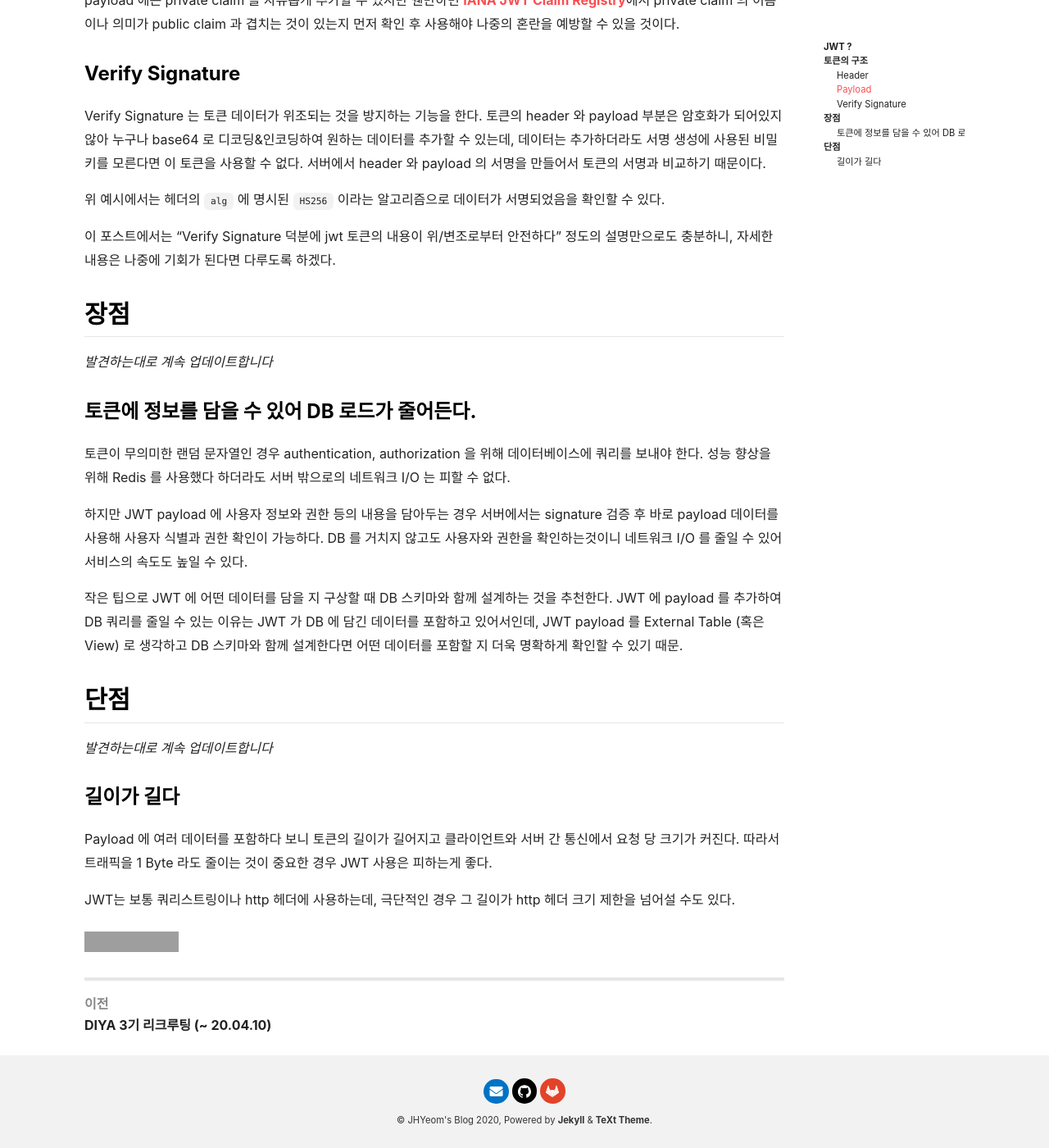
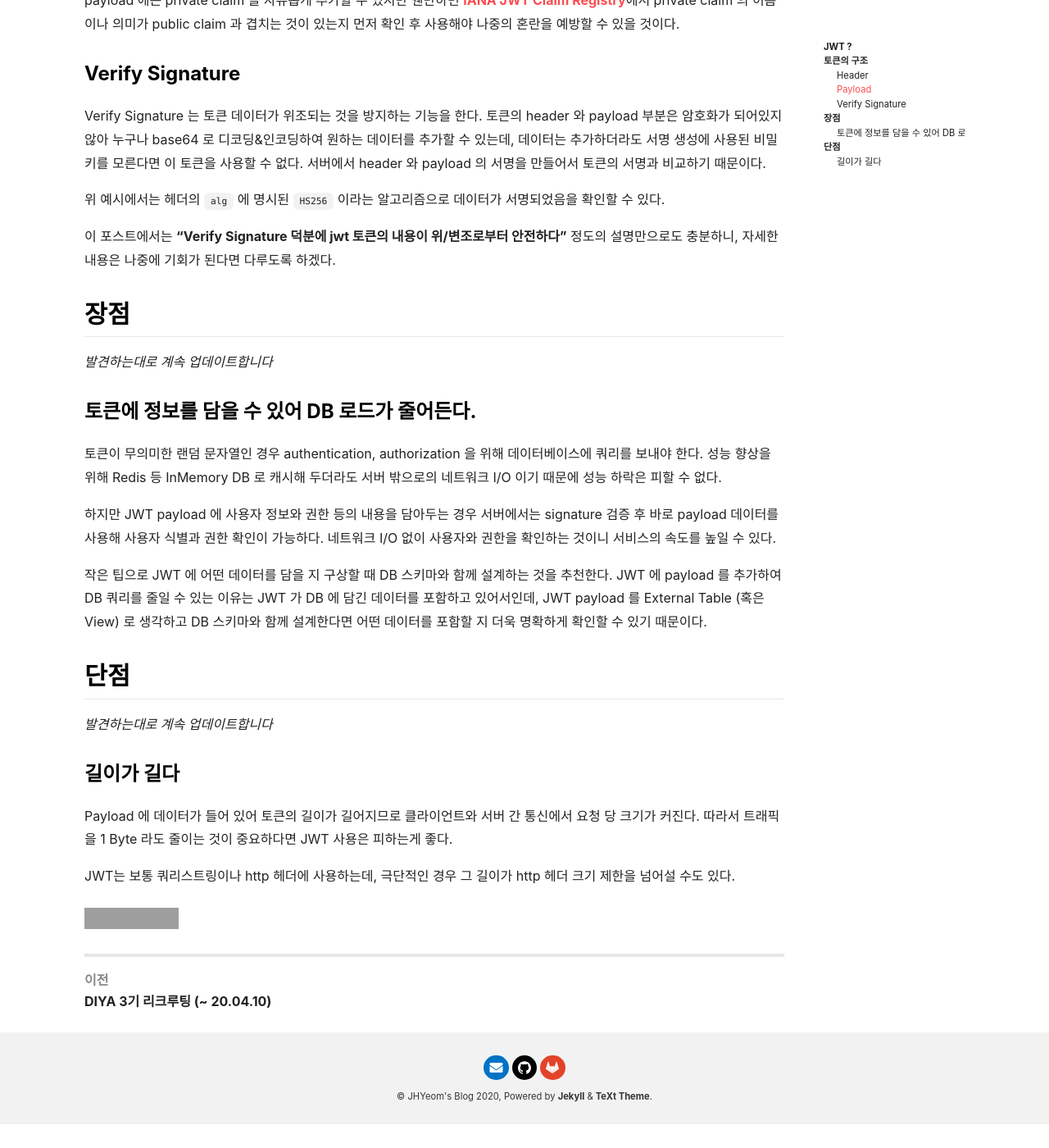
Before and after one commit to zhixian001/zhixian001.github.io, a Jekyll site: the page built from _posts/2020-09-13-jwt-00.md, in a window 1280 px wide and 1400 px high, scrolled down 2310 px. Shown: the whole window at 82% size. Built offline with Jekyll 4.4.1, drawn with Linux system fonts in a browser that asks for light colours; nearby versions of some CDN libraries; comment, search, counter and statistics services are not loaded; after the commit the page ends 3681 px from its top, so only the background shows below that; some of the changed text lies outside the part shown; grey boxes are pictures that could not be loaded.

Commit message:
update jwt.00

````diff
--- a/_posts/2020-09-13-jwt-00.md
+++ b/_posts/2020-09-13-jwt-00.md
@@ -16,7 +16,7 @@
 
 ## 토큰의 구조
 
-JWT 는 header, payload, verify signature 의 세 부분으로 구성되어 있으며 각 부분은 `.` 으로 구분된다.
+JWT 는 header, payload, verify signature 의 각 부분이 `.` 로 구분되어 있다.
 
 - 예시 ([jwt.io 에서도 확인가능](jwt.io))
   > eyJhbGciOiJIUzI1NiIsInR5cCI6IkpXVCJ9.eyJzdWIiOiIxMjM0NTY3ODkwIiwibmFtZSI6IkpvaG4gRG9lIiwiaWF0IjoxNTE2MjM5MDIyfQ.SflKxwRJSMeKKF2QT4fwpMeJf36POk6yJV_adQssw5c
@@ -56,14 +56,14 @@
 }
 ```
 
-토큰에는 3개의 클레임이 담겨 있었다. 이 중 `name` 은 직관적으로 무슨 의미인지 파악이 가능하지만, `sub` 와 `iat` 는 의미를 바로 알기는 어렵다. sub와 iat 의 뜻을 파악하기에 앞서 클레임의 종류에 대해 먼저 살펴보자.
+토큰에는 3개의 클레임이 담겨 있었다. 이 중 `name` 은 직관적으로 무슨 의미인지 파악이 가능하지만, `sub` 와 `iat` 는 의미를 바로 알기는 어렵다. 그 뜻을 파악하기에 앞서 클레임의 종류에 대해 먼저 살펴보자.
 
-JWT claim은 **registered**, **public**, **private** 의 세 종류가 있다. registered 클레임은 [RFC7519](https://tools.ietf.org/html/rfc7519#section-4.1)문서에서 미리 정의한 클레임이며, public 클레임은 RFC7519 문서에는 없지만 [IANA JWT Claim Registry](https://www.iana.org/assignments/jwt/jwt.xhtml) 에는 등록된 클레임이다. 클레임 레지스트리를 통해 JWT 문서에서는 정의하지 않는 클레임간의 이름과 의미 충돌을 방지한다고 한다. 레지스트리에 등록하지 않고도 클레임을 자유롭게 정의하여 사용할 수 있는데, 이러한 클레임들을 모두 private 클레임이라고 부른다.
+JWT claim은 **registered**, **public**, **private** 의 세 종류가 있다. registered 클레임은 [RFC7519](https://tools.ietf.org/html/rfc7519#section-4.1)문서에서 미리 정의한 클레임이며, public 클레임은 RFC7519 문서에는 없지만 [IANA JWT Claim Registry](https://www.iana.org/assignments/jwt/jwt.xhtml) 에는 등록된 클레임이다. 클레임 레지스트리를 통해 JWT 문서에서는 정의하지 않는 클레임간의 이름과 의미 충돌을 방지한다고 한다. 이 외에 레지스트리에 등록하지 않고도 클레임을 자유롭게 정의하여 사용할 수 있는데, 이러한 클레임들을 모두 private 클레임이라고 부른다.
 
 - registered claims (모든 클레임은 optional)
 
-| 이름 | 의미 | 설명 |
-|:-----:|:-----:|------|
+|   이름   | 의미 | 설명 |
+|:-------:|:-----:|------|
 |[iss](https://tools.ietf.org/html/rfc7519#section-4.1.1)|Issuer| 토큰 발급자 |
 |[sub](https://tools.ietf.org/html/rfc7519#section-4.1.2)|Subject| 토큰의 주제 |
 |[aud](https://tools.ietf.org/html/rfc7519#section-4.1.3)|Audience| 토큰 수신자 |
@@ -83,7 +83,7 @@
 
 위 예시에서는 헤더의 `alg` 에 명시된 `HS256` 이라는 알고리즘으로 데이터가 서명되었음을 확인할 수 있다.
 
-이 포스트에서는 "Verify Signature 덕분에 jwt 토큰의 내용이 위/변조로부터 안전하다" 정도의 설명만으로도 충분하니, 자세한 내용은 나중에 기회가 된다면 다루도록 하겠다.
+이 포스트에서는 **"Verify Signature 덕분에 jwt 토큰의 내용이 위/변조로부터 안전하다"** 정도의 설명만으로도 충분하니, 자세한 내용은 나중에 기회가 된다면 다루도록 하겠다.
 
 
 ## 장점
@@ -92,11 +92,11 @@
 
 ### 토큰에 정보를 담을 수 있어 DB 로드가 줄어든다.
 
-토큰이 무의미한 랜덤 문자열인 경우 authentication, authorization 을 위해 데이터베이스에 쿼리를 보내야 한다. 성능 향상을 위해 Redis 를 사용했다 하더라도 서버 밖으로의 네트워크 I/O 는 피할 수 없다.
+토큰이 무의미한 랜덤 문자열인 경우 authentication, authorization 을 위해 데이터베이스에 쿼리를 보내야 한다. 성능 향상을 위해 Redis 등 InMemory DB 로 캐시해 두더라도 서버 밖으로의 네트워크 I/O 이기 때문에 성능 하락은 피할 수 없다.
 
-하지만 JWT payload 에 사용자 정보와 권한 등의 내용을 담아두는 경우 서버에서는 signature 검증 후 바로 payload 데이터를 사용해 사용자 식별과 권한 확인이 가능하다. DB 를 거치지 않고도 사용자와 권한을 확인하는것이니 네트워크 I/O 를 줄일 수 있어 서비스의 속도도 높일 수 있다.
+하지만 JWT payload 에 사용자 정보와 권한 등의 내용을 담아두는 경우 서버에서는 signature 검증 후 바로 payload 데이터를 사용해 사용자 식별과 권한 확인이 가능하다. 네트워크 I/O 없이 사용자와 권한을 확인하는 것이니 서비스의 속도를 높일 수 있다.
 
-작은 팁으로 JWT 에 어떤 데이터를 담을 지 구상할 때 DB 스키마와 함께 설계하는 것을 추천한다. JWT 에 payload 를 추가하여 DB 쿼리를 줄일 수 있는 이유는 JWT 가 DB 에 담긴 데이터를 포함하고 있어서인데, JWT payload 를 External Table (혹은 View) 로 생각하고 DB 스키마와 함께 설계한다면 어떤 데이터를 포함할 지 더욱 명확하게 확인할 수 있기 때문.
+작은 팁으로 JWT 에 어떤 데이터를 담을 지 구상할 때 DB 스키마와 함께 설계하는 것을 추천한다. JWT 에 payload 를 추가하여 DB 쿼리를 줄일 수 있는 이유는 JWT 가 DB 에 담긴 데이터를 포함하고 있어서인데, JWT payload 를 External Table (혹은 View) 로 생각하고 DB 스키마와 함께 설계한다면 어떤 데이터를 포함할 지 더욱 명확하게 확인할 수 있기 때문이다.
 
 
 ## 단점
@@ -105,6 +105,6 @@
 
 ### 길이가 길다
 
-Payload 에 여러 데이터를 포함하다 보니 토큰의 길이가 길어지고 클라이언트와 서버 간 통신에서 요청 당 크기가 커진다. 따라서 트래픽을 1 Byte 라도 줄이는 것이 중요한 경우 JWT 사용은 피하는게 좋다.
+Payload 에 데이터가 들어 있어 토큰의 길이가 길어지므로 클라이언트와 서버 간 통신에서 요청 당 크기가 커진다. 따라서 트래픽을 1 Byte 라도 줄이는 것이 중요하다면 JWT 사용은 피하는게 좋다.
 
 JWT는 보통 쿼리스트링이나 http 헤더에 사용하는데, 극단적인 경우 그 길이가 http 헤더 크기 제한을 넘어설 수도 있다.
````
